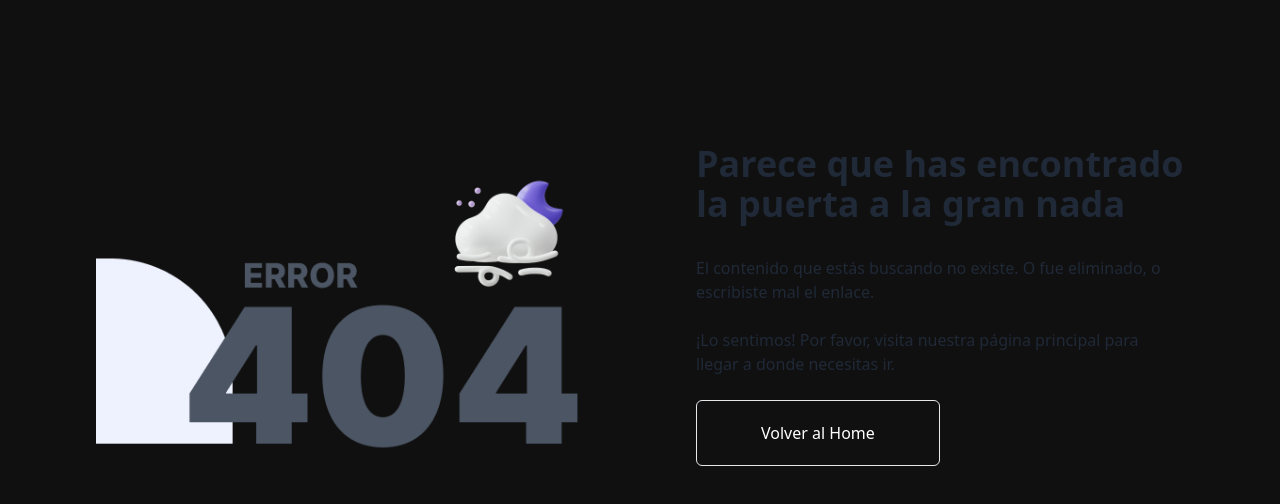
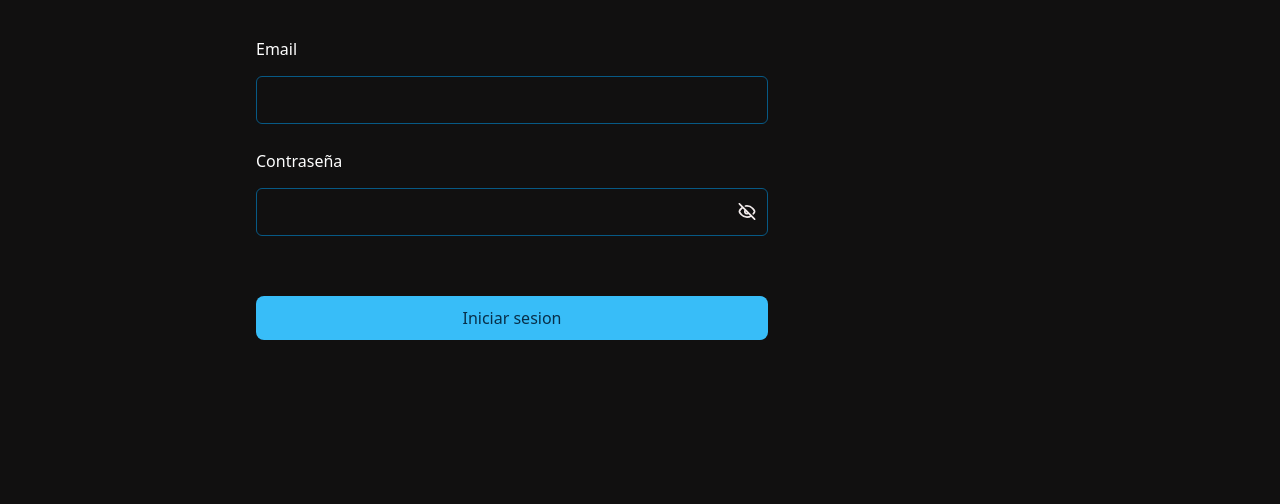
Before and after one commit to No-Country-simulation/s18-01-ft-react, a React (Vite) app in the folder client/: page /enterprise-signin in a window 1280 px wide. Shown: the top 504 px of the page. Built offline with nearby package versions, Linux system fonts and the light colour scheme.

Commit message:
feat: create signin form

```diff
--- /dev/null
+++ b/client/src/components/EnterpriseSigninForm/EnterpriseSigninForm.jsx
@@ -0,0 +1,30 @@
+import FormComponent from '../FormComponent/FormComponent';
+
+/**
+ * Array que corresponde a los inputs del formulario de registro de empresa.
+ * @typedef {Object[]} EnterpriseSignupFields
+ * @property {string} label - Text del label del input
+ * @property {string} type - Tipo dle input
+ * @property {number} tabindex - El orden en el que el input recibe el foco
+ * @property {string} id - ID del elemento
+ */
+const enterpriseSigninFields = [
+  { label: 'Email', type: 'email', tabindex: 1, id: 'nameField' },
+  { label: 'Contraseña', type: 'password', tabindex: 2, id: 'passwordField' },
+];
+
+/**
+ * Formulario de registro de empresa.
+ *
+ * Este formulario solicita el nombre, email, dominio y contraseña.
+ *
+ * @returns {JSX.Element} Un formulario con los campos mencionados.
+ */
+export const EnterpriseSigninForm = () => (
+  <FormComponent
+    id="enterprise-signup"
+    btnText="Iniciar sesion"
+    fields={enterpriseSigninFields}
+    className="mt-10"
+  />
+);
--- a/client/src/routes/Router.jsx
+++ b/client/src/routes/Router.jsx
@@ -2,6 +2,7 @@ import { Suspense } from 'react';
 import { useRoutes } from 'react-router-dom';
 import { Home, NotFound, Room } from '../views';
 import { EnterpriseSignup } from '@/views/EnterpriseSignup/EnterpriseSignup';
+import { EnterpriseSignin } from '@/views/EnterpriseSignin/EnterpriseSignin';
 
 const AppRouter = () => {
   const routes = useRoutes([
@@ -18,6 +19,10 @@ const AppRouter = () => {
       element: <EnterpriseSignup />,
     },
     {
+      path: '/enterprise-signin',
+      element: <EnterpriseSignin />,
+    },
+    {
       path: '*',
       element: <NotFound />,
     },
--- /dev/null
+++ b/client/src/views/EnterpriseSignin/EnterpriseSignin.jsx
@@ -0,0 +1,14 @@
+import { EnterpriseSigninForm } from '@/components/EnterpriseSigninForm/EnterpriseSigninForm';
+
+export const EnterpriseSignin = () => {
+  return (
+    <div className="flex w-full flex-col items-center justify-center">
+      <header className="sr-only">
+        <h1>Inicia sesion como empresa</h1>
+      </header>
+      <main className="mx-auto w-full max-w-3xl">
+        <EnterpriseSigninForm />
+      </main>
+    </div>
+  );
+};
```
